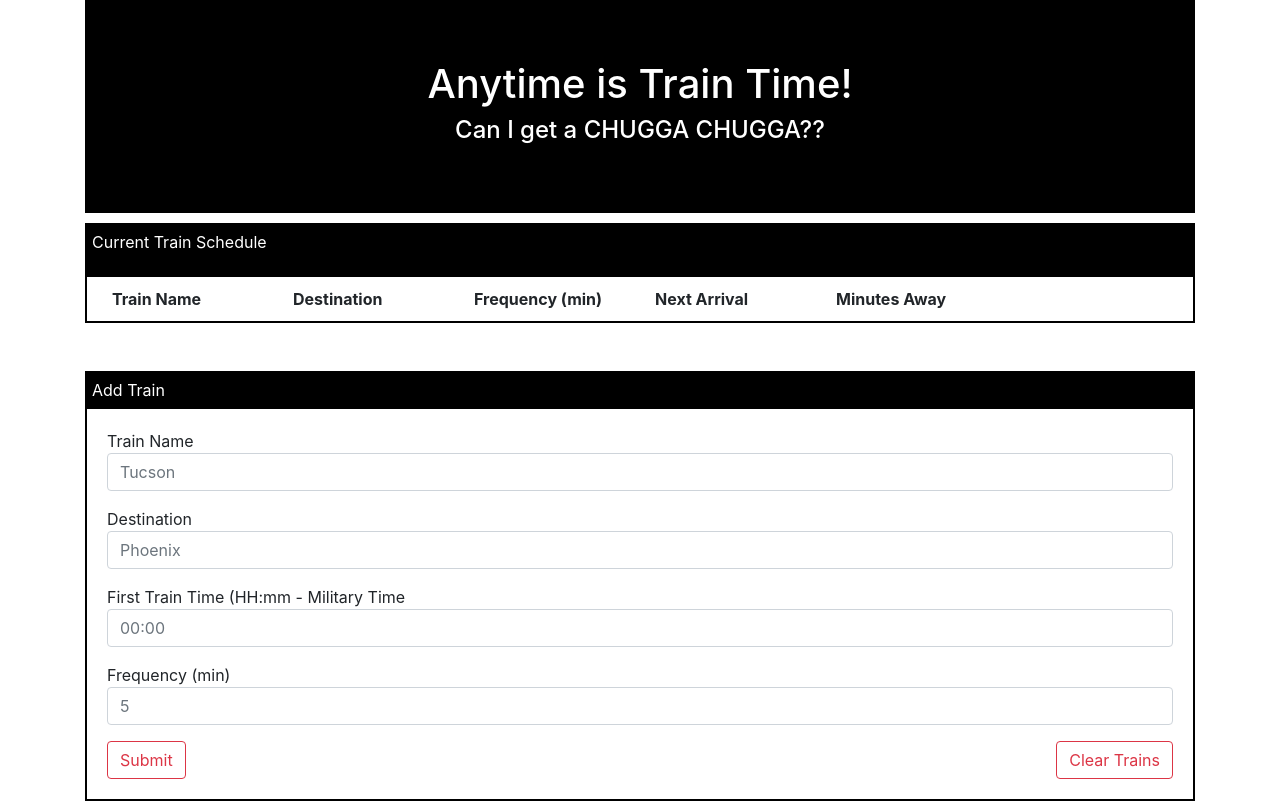
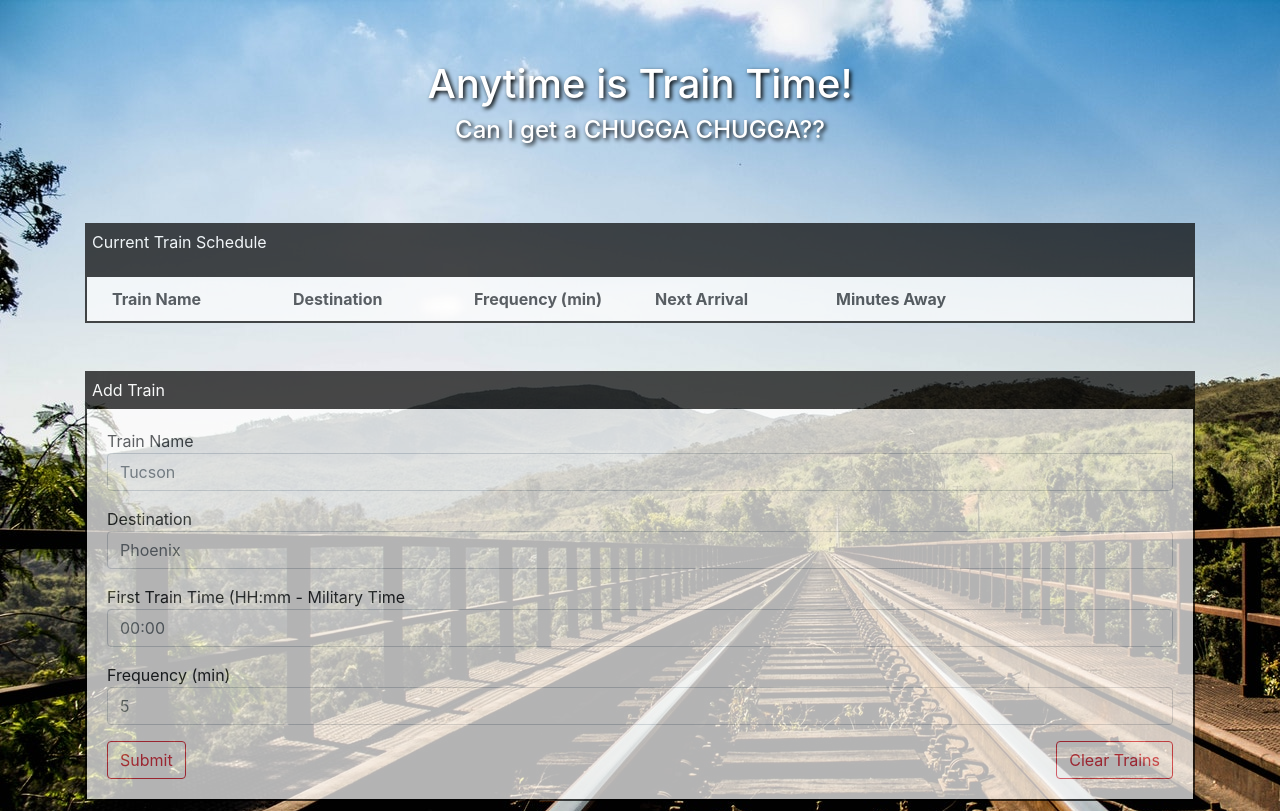
Before and after one commit to jbarton10/Train-Scheduler, a plain HTML site: page index.html in a window 1280 px wide. Drawn offline with nearby package versions, Linux system fonts and the light colour scheme; no server answers.

Commit message:
Added styling

```diff
--- a/assets/css/style.css
+++ b/assets/css/style.css
@@ -1,10 +1,14 @@
+body{
+    background-image:url(./../images/country-train.jpeg);
+}
 #titleBlock{
     text-align:center;
     color:white;
-    background:black;
+    text-shadow: 2px 2px 4px black;
     padding: 60px;
 }
 #mainContent{
+
     margin:10px auto;
 }
 .trainDisplay{
@@ -13,6 +17,8 @@
 }
 #currentTrains{
     border:2px solid black;
+    opacity: 0.7;
+    background:white;
 
 }
 .inputLabel{
@@ -20,6 +26,9 @@
 }
 #addTrain{
     border:2px solid black;
+    opacity: 0.7;
+    background:white;
+
 
 
 }
```
Also changed, not shown: assets/images/country-train.jpeg (added), 3 other files.
